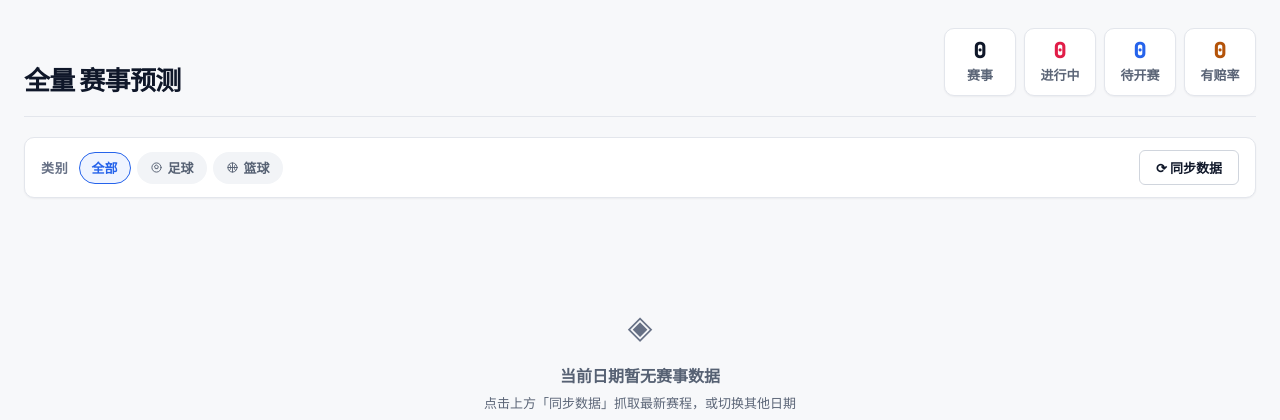
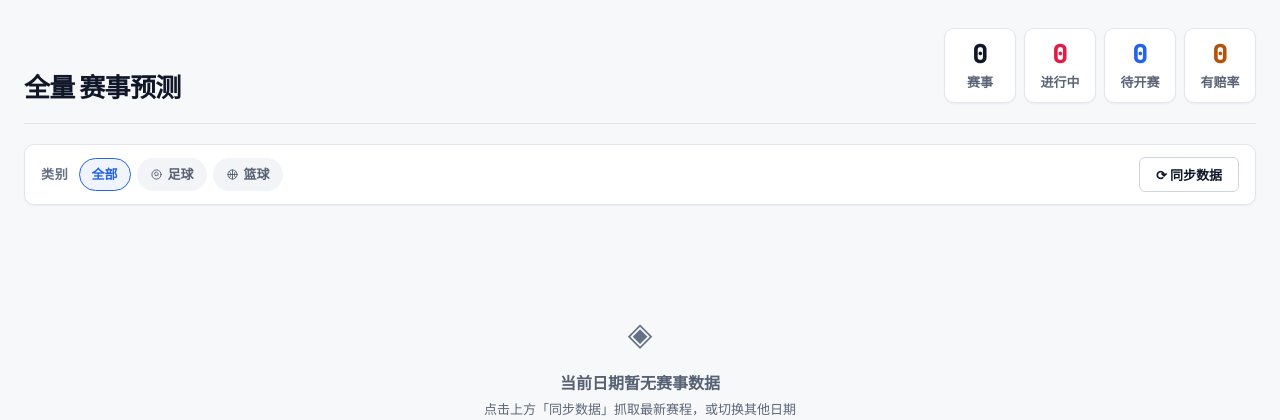
Before and after one commit to YGone-001/Daily-Sports-Lottery, a Flask app: page / in a window 1280 px wide. Shown: the part 59-479 px from the top of the page. Run offline with Flask 3, Linux system fonts and the light colour scheme.

Commit message:
refactor: unify duplicated metric widgets into shared classes

```diff
--- a/static/css/style.css
+++ b/static/css/style.css
@@ -323,26 +323,32 @@ a { color: inherit; text-decoration: none; }
     box-shadow: var(--shadow-sm);
 }
 
-.sp-val {
+/* ---------------------------------------------------------------- 指标块 */
+/* 数值 + 标签的统一排版。容器（.stat-pod / .calib-pod / .bb-cell /
+   .score-pill）各自负责底色与留白，内容排版统一走这两个类。 */
+.m-val {
     display: block;
     font-family: var(--mono);
-    font-size: var(--fs-xl);
+    font-size: var(--fs-2xl);
     font-weight: 800;
-    line-height: 1.1;
+    line-height: 1.15;
     letter-spacing: -.02em;
 }
 
-.sp-val.c-live { color: var(--state-live); }
-.sp-val.c-up { color: var(--accent); }
-.sp-val.c-odds { color: var(--signal-value); }
+.m-val-sm { font-size: var(--fs-lg); }
 
-.sp-lbl {
+.m-lbl {
     display: block;
-    margin-top: 2px;
+    margin-top: 3px;
     font-size: var(--fs-xs);
     color: var(--text-muted);
     font-weight: 600;
 }
+
+/* 数值语义色（独立于容器，便于任意指标块复用） */
+.c-live { color: var(--state-live); }
+.c-up { color: var(--accent); }
+.c-odds { color: var(--signal-value); }
 
 /* ---------------------------------------------------------- 筛选栏 */
 .filter-bar {
@@ -932,9 +938,6 @@ a { color: inherit; text-decoration: none; }
 
 .score-pill.hit { background: var(--accent-soft); border: 1px solid var(--accent); }
 
-.sp-val-s { display: block; font-family: var(--mono); font-size: var(--fs-md); font-weight: 800; }
-.sp-prob { display: block; font-size: var(--fs-xs); color: var(--text-muted); margin-top: 2px; }
-
 .data-table { width: 100%; border-collapse: collapse; font-size: var(--fs-xs); }
 
 .data-table th {
@@ -1013,9 +1016,6 @@ a { color: inherit; text-decoration: none; }
 .bb-grid { display: grid; grid-template-columns: repeat(3, 1fr); gap: 10px; }
 
 .bb-cell { text-align: center; padding: 12px 8px; background: var(--bg-overlay); border-radius: var(--radius-sm); }
-
-.bb-val { font-family: var(--mono); font-size: var(--fs-lg); font-weight: 800; display: block; }
-.bb-lbl { font-size: var(--fs-xs); color: var(--text-muted); margin-top: 2px; display: block; }
 
 .back-nav { margin-top: 24px; }
 
@@ -1172,16 +1172,6 @@ a { color: inherit; text-decoration: none; }
     box-shadow: var(--shadow-sm);
 }
 
-.cb-val {
-    font-family: var(--mono);
-    font-size: var(--fs-2xl);
-    font-weight: 800;
-    letter-spacing: -.02em;
-    display: block;
-}
-
-.cb-lbl { font-size: var(--fs-xs); color: var(--text-muted); font-weight: 600; display: block; margin-top: 3px; }
-
 /* ======================================================================
    响应式
    ====================================================================== */
--- a/templates/index.html
+++ b/templates/index.html
@@ -12,20 +12,20 @@
     <div class="th-right">
         <div class="stat-cluster">
             <div class="stat-pod">
-                <span class="sp-val">{{ stats.total }}</span>
-                <span class="sp-lbl">赛事</span>
+                <span class="m-val">{{ stats.total }}</span>
+                <span class="m-lbl">赛事</span>
             </div>
             <div class="stat-pod">
-                <span class="sp-val c-live">{{ stats.live }}</span>
-                <span class="sp-lbl">进行中</span>
+                <span class="m-val c-live">{{ stats.live }}</span>
+                <span class="m-lbl">进行中</span>
             </div>
             <div class="stat-pod">
-                <span class="sp-val c-up">{{ stats.upcoming }}</span>
-                <span class="sp-lbl">待开赛</span>
+                <span class="m-val c-up">{{ stats.upcoming }}</span>
+                <span class="m-lbl">待开赛</span>
             </div>
             <div class="stat-pod">
-                <span class="sp-val c-odds">{{ stats.with_odds }}</span>
-                <span class="sp-lbl">有赔率</span>
+                <span class="m-val c-odds">{{ stats.with_odds }}</span>
+                <span class="m-lbl">有赔率</span>
             </div>
         </div>
     </div>
```
Also changed, not shown: templates/history.html (+6 -6 lines), templates/match.html (+20 -20 lines).
